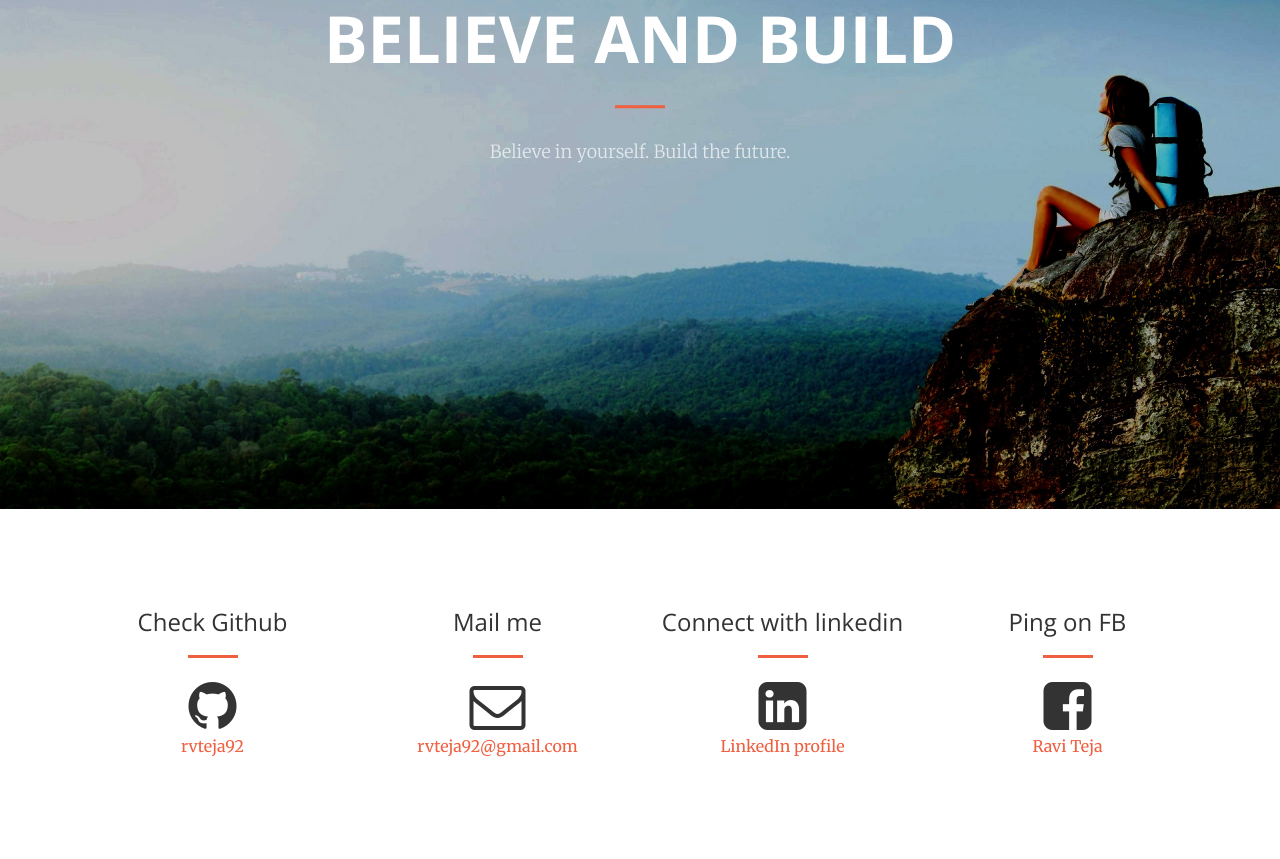
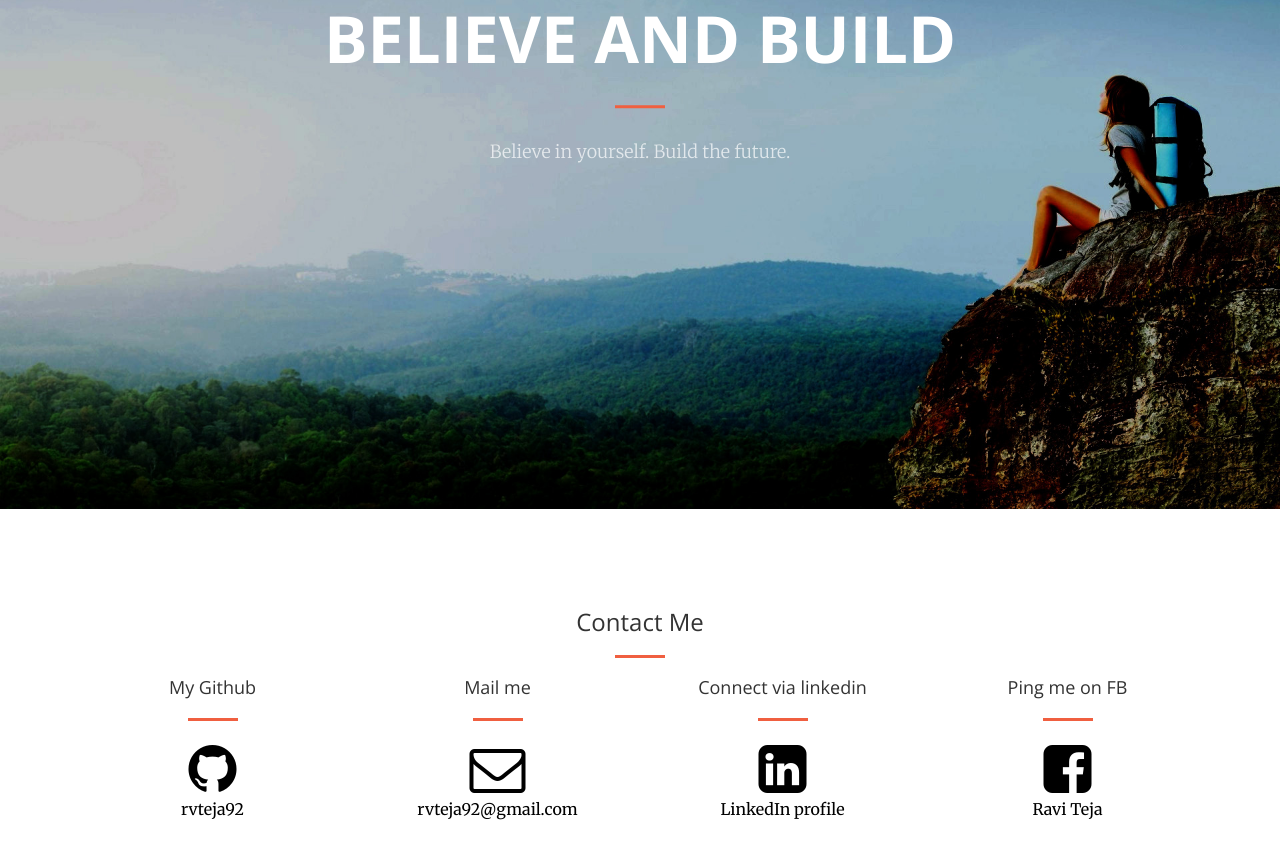
Before and after one commit to rvteja92/rvteja92.github.io, a plain HTML site: page index.html in a window 1280 px wide. Shown: the part 291-1150 px from the top of the page. Drawn offline with nearby package versions, Linux system fonts and the light colour scheme.

Commit message:
Design changes

```diff
--- /dev/null
+++ b/css/custom.css
@@ -0,0 +1,16 @@
+a .fa {
+    color: initial;
+}
+
+a .fa:hover {
+    color: inherit;
+}
+
+.big-link a {
+    text-decoration: none;
+    color: initial;
+}
+
+section {
+    padding: 70px 0;
+}
--- a/index.html
+++ b/index.html
@@ -18,6 +18,7 @@
     <link href='http://fonts.googleapis.com/css?family=Open+Sans:300italic,400italic,600italic,700italic,800italic,400,300,600,700,800' rel='stylesheet' type='text/css'>
     <link href='http://fonts.googleapis.com/css?family=Merriweather:400,300,300italic,400italic,700,700italic,900,900italic' rel='stylesheet' type='text/css'>
     <link rel="stylesheet" href="/font-awesome/css/font-awesome.min.css" type="text/css">
+    <link rel="stylesheet" href="/css/custom.css" type="text/css">
 
     <!-- Plugin CSS -->
     <link rel="stylesheet" href="/css/animate.min.css" type="text/css">
@@ -74,44 +75,56 @@
 
     <section id="contact">
         <div class="container">
-			<div class="col-lg-3 col-md-4 col-sm-6 text-center">
+            <div class="col-sm-12 text-center">
+                <h3 class="section-heading">Contact Me</h3>
+                <hr class="primary">
+            </div>
+			<div class="col-lg-3 col-md-4 col-sm-6 text-center big-link">
 				<div>
-					<h3 class="section-heading">Check Github</h3>
+					<h4 class="section-heading">My Github</h4>
 					<hr class="primary">
 				</div>
 				<div class="text-center">
-					<i class="fa fa-github fa-4x wow bounceIn" data-wow-delay=".1s"></i>
-					<a href="https://github.com/rvteja92" ><p>rvteja92</p></a>
+                    <a href="https://github.com/rvteja92">
+                        <i class="fa fa-github fa-4x wow bounceIn" data-wow-delay=".1s"></i>
+                        <p>rvteja92</p>
+                    </a>
 				</div>
 			</div>
-			<div class="col-lg-3 col-md-4 col-sm-6 text-center">
+			<div class="col-lg-3 col-md-4 col-sm-6 text-center big-link">
 				<div>
-					<h3 class="section-heading">Mail me</h3>
+					<h4 class="section-heading">Mail me</h4>
 					<hr class="primary">
 				</div>
 				<div class="text-center">
-					<i class="fa fa-envelope-o fa-4x wow bounceIn" data-wow-delay=".1s"></i>
-					<a href="mailto:rvteja92@gmail.com"><p>rvteja92@gmail.com</p></a>
+                    <a href="mailto:rvteja92@gmail.com">
+                        <i class="fa fa-envelope-o fa-4x wow bounceIn" data-wow-delay=".1s"></i>
+                        <p>rvteja92@gmail.com</p>
+                    </a>
 				</div>
 			</div>
-			<div class="col-lg-3 col-md-4 col-sm-6 text-center">
+			<div class="col-lg-3 col-md-4 col-sm-6 text-center big-link">
 				<div>
-					<h3 class="section-heading">Connect with linkedin</h3>
+					<h4 class="section-heading">Connect via linkedin</h4>
 					<hr class="primary">
 				</div>
 				<div class="text-center">
-					<i class="fa fa-linkedin-square fa-4x wow bounceIn" data-wow-delay=".1s"></i>
-					<a href="https://www.linkedin.com/in/rvteja92"><p>LinkedIn profile</p></a>
+                    <a href="https://www.linkedin.com/in/rvteja92">
+                        <i class="fa fa-linkedin-square fa-4x wow bounceIn" data-wow-delay=".1s"></i>
+                        <p>LinkedIn profile</p>
+                    </a>
 				</div>
 			</div>
-			<div class="col-lg-3 col-md-4 col-sm-6 text-center">
+			<div class="col-lg-3 col-md-4 col-sm-6 text-center big-link">
 				<div>
-					<h3 class="section-heading">Ping on FB</h3>
+					<h4 class="section-heading">Ping me on FB</h4>
 					<hr class="primary">
 				</div>
 				<div class="text-center">
-					<i class="fa fa-facebook-square fa-4x wow bounceIn" data-wow-delay=".1s"></i>
-					<a href="https://facebook.com/raviteja.periketi"><p>Ravi Teja</p></a>
+                    <a href="https://facebook.com/raviteja.periketi">
+                        <i class="fa fa-facebook-square fa-4x wow bounceIn" data-wow-delay=".1s"></i>
+                        <p>Ravi Teja</p>
+                    </a>
 				</div>
 			</div>
         </div>
```
